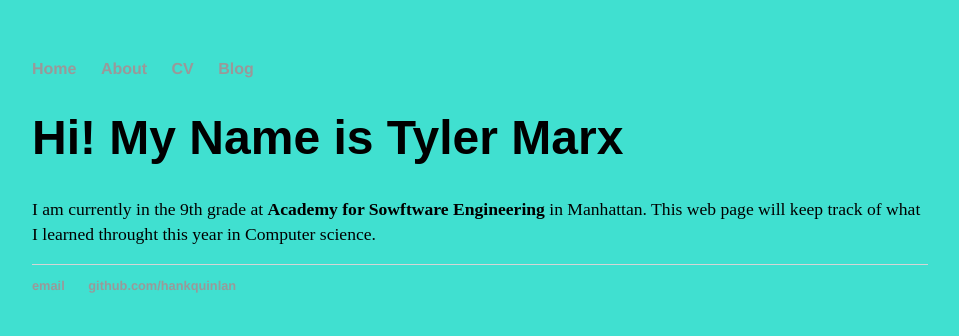
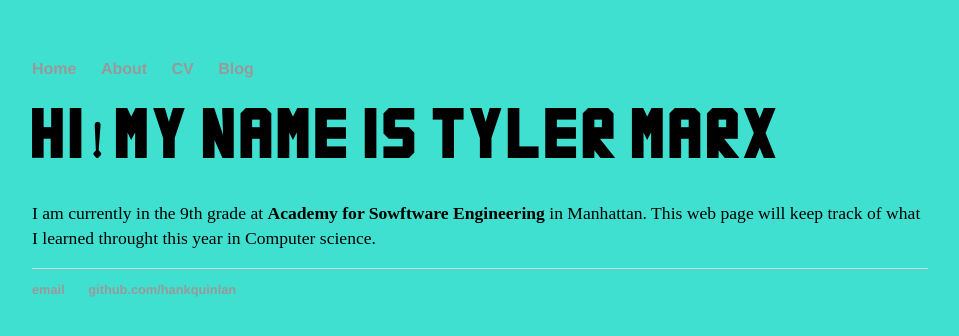
Before and after one commit to tylerm2204/tylerm2204.github.io, a Jekyll site: the page built from index.html, in a window 1280 px wide. Shown: the top 336 px of the page, without its empty margins (160-1119 px from the left). Built offline with Jekyll 4.4.1, drawn with Linux system fonts in a browser that asks for light colours.

Commit message:
Update main.css

```diff
--- a/css/main.css
+++ b/css/main.css
@@ -1,3 +1,9 @@
+@font-face{
+    font-family: 'Russian';
+    src: url('../fonts/Russian.ttf') format("truetype");
+
+}
+
 body {
     margin: 60px auto;
     width: 70%;
```
